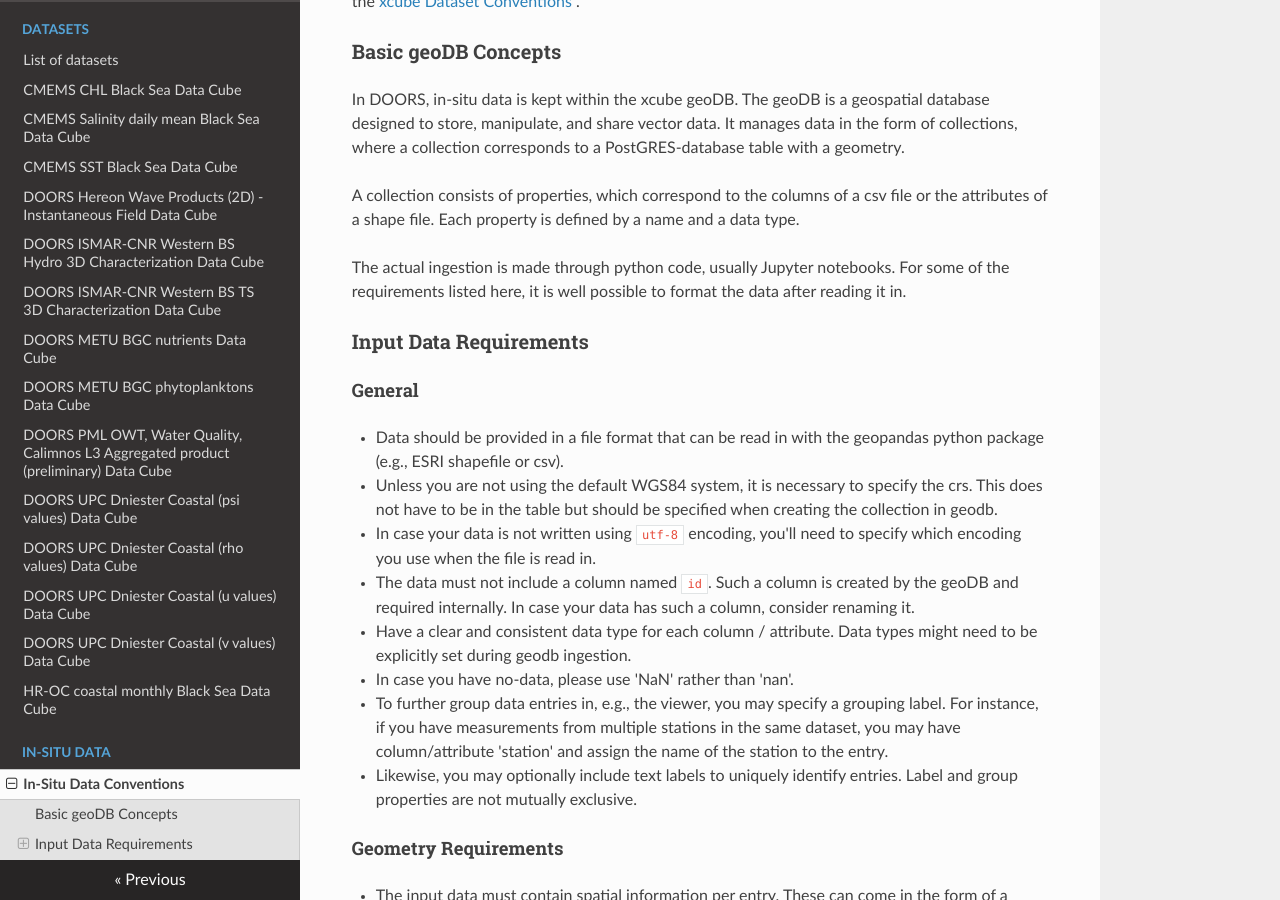
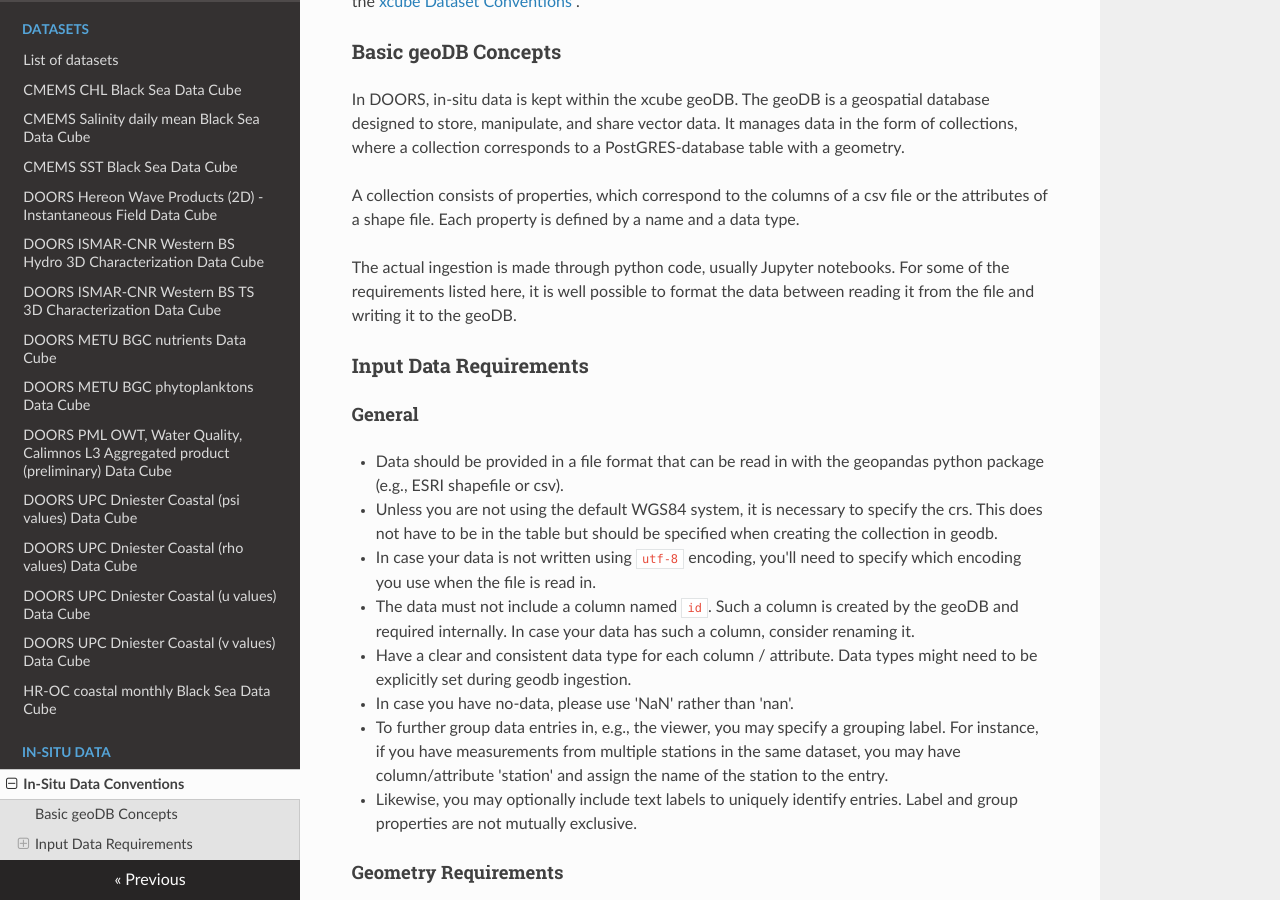
Before and after one commit to bcdev/doors-recipes, an MkDocs documentation site: the page built from docs/insitu/in-situ_data_conventions.md, in a window 1280 px wide and 900 px high, scrolled down 333 px. Built offline with MkDocs 1.6.1, drawn with Linux system fonts in a browser that asks for light colours; nearby versions of some CDN libraries.

Commit message:
improved sentence

```diff
--- a/docs/insitu/in-situ_data_conventions.md
+++ b/docs/insitu/in-situ_data_conventions.md
@@ -27,7 +27,7 @@ Each property is defined by a name and a data type.
 
 The actual ingestion is made through python code, usually Jupyter notebooks.
 For some of the requirements listed here, it is well possible to format the
-data after reading it in.
+data between reading it from the file and writing it to the geoDB.
 
 ## Input Data Requirements
 
```
